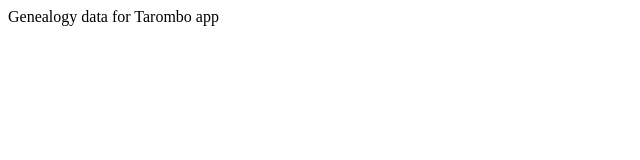
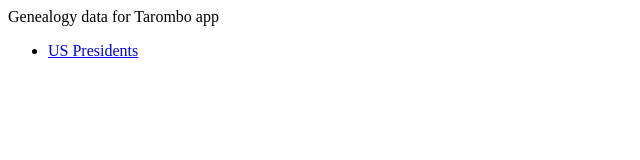
Before and after one commit to tarombo-data/tarombo-data.github.io, a plain HTML site: page index.html in a window 1280 px wide. Shown: the whole page, without its empty margins (0-640 px from the left). Drawn offline with Linux system fonts and the light colour scheme.

Commit message:
Update index.html

```diff
--- a/index.html
+++ b/index.html
@@ -1 +1,5 @@
 Genealogy data for Tarombo app
+
+<ul>
+<li><a href="https://github.com/tarombo-data/gedcom-files/blob/main/Famous%20Family%20Trees%20Files/US%20presidents/US%2BPresidents%2BTrees%2BI.ged">US Presidents</a></li>
+</ul>
```
